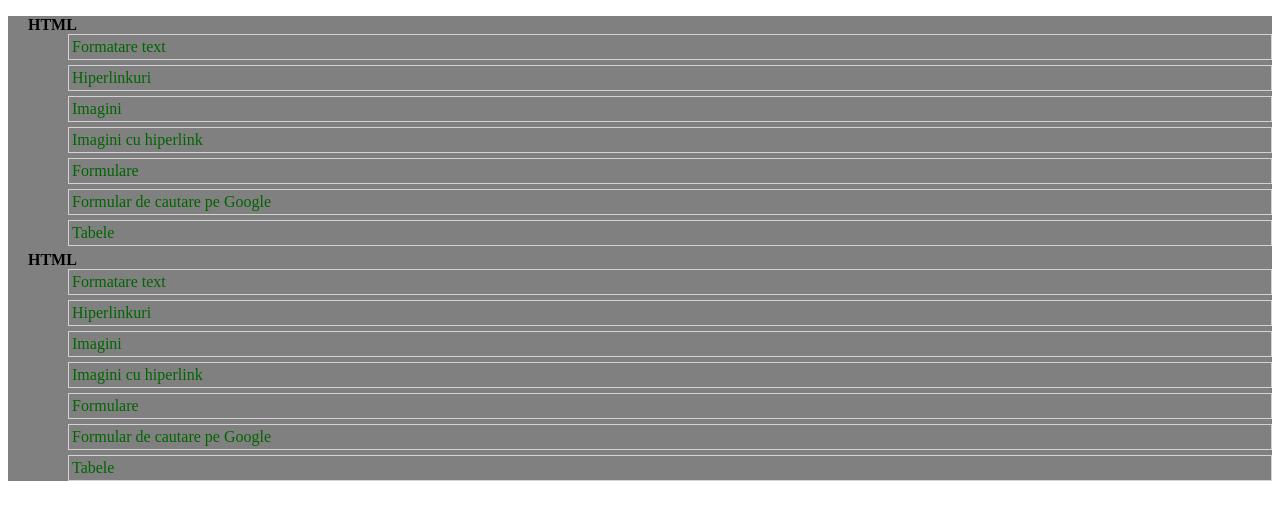
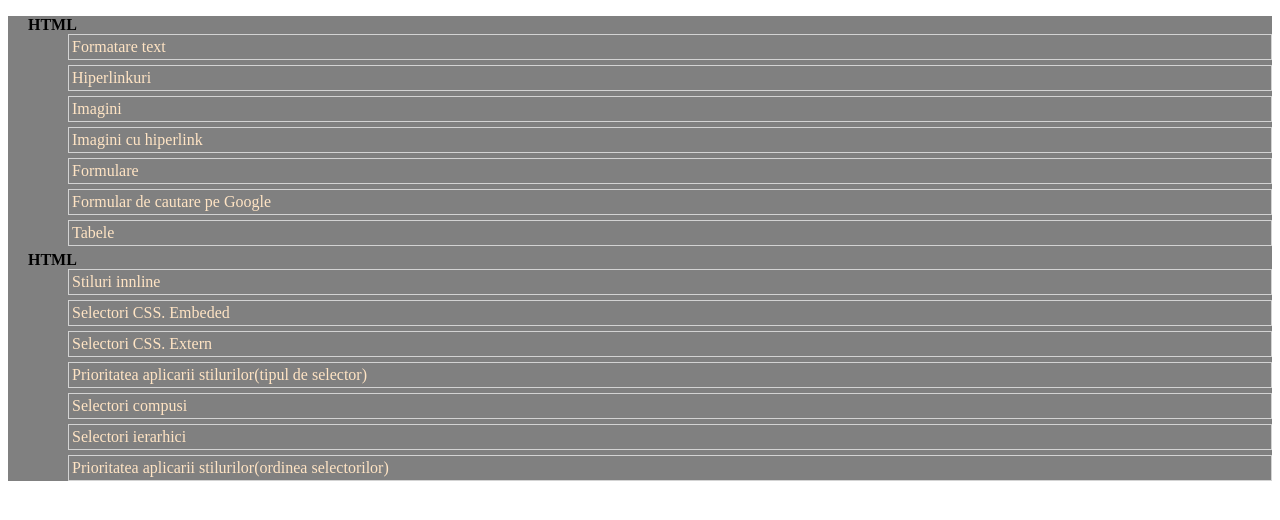
Before and after one commit to MihaiFlorean/mysite, a plain HTML site: page public/index.html in a window 1280 px wide. Drawn offline with Linux system fonts and the light colour scheme.

Commit message:
tema pe acasa facuta

```diff
--- a/public/index.html
+++ b/public/index.html
@@ -24,13 +24,13 @@
         <li>
             <span>HTML</span>
             <ul>
-                <li><a href="1. HTML/formatare-text.html">Formatare text</a></li>
-                <li><a href="1. HTML/hiperlinkuri.html">Hiperlinkuri</a></li>
-                <li><a href="1. HTML/imagini.html">Imagini</a></li>
-                <li><a href="1. HTML/imagini-cu-hiperlink.html">Imagini cu hiperlink</a></li>
-                <li><a href="1. HTML/formulare.html">Formulare</a></li>
-                <li><a href="1. HTML/formular-de-cautare-google.html">Formular de cautare pe Google</a></li>
-                <li><a href="1. HTML/tabele.html">Tabele</a></li>
+                <li><a href="2.CSS/1. Stiluri inline/index.html">Stiluri innline</a></li>
+                <li><a href="2.CSS/2. Selectori CSS. Embeded/index.html">Selectori CSS. Embeded</a></li>
+                <li><a href="2.CSS/3. Selectori CSS. Extern/index.html">Selectori CSS. Extern</a></li>
+                <li><a href="2.CSS/4. Prioritatea aplicarii stilurilor(tipul de selector)/index.html">Prioritatea aplicarii stilurilor(tipul de selector)</a></li>
+                <li><a href="2.CSS/5. Selectori compusi/index.html">Selectori compusi</a></li>
+                <li><a href="2.CSS/6. Selectori ierarhici/index.html">Selectori ierarhici</a></li>
+                <li><a href="2.CSS/7. Prioritatea aplicarii stilurilor(ordinea selectorilor)/index.html">Prioritatea aplicarii stilurilor(ordinea selectorilor)</a></li>
             </ul>
         </li>
     </ul>
--- a/public/style.css
+++ b/public/style.css
@@ -25,7 +25,12 @@ ul li ul li{
 }
 
 ul li ul li a{
-    color: darkgreen;
+    color:bisque;
     text-decoration: none;
 
 }
+
+ul li ul li a:hover {
+  background-color:darkgreen;
+
+}
```
